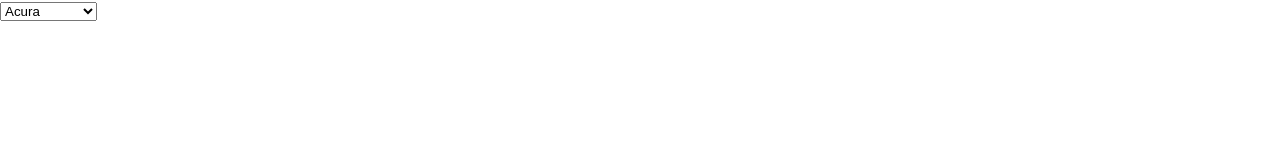
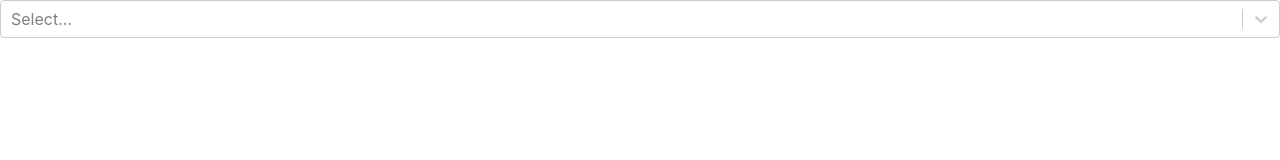
Before and after one commit to wagnerb3/Cars, a React (Create React App) app: page / in a window 1280 px wide. Shown: the top 160 px of the page. Built offline with nearby package versions, Linux system fonts and the light colour scheme.

Commit message:
Updated Select

```diff
--- a/package.json
+++ b/package.json
@@ -14,6 +14,7 @@
     "react": "^18.2.0",
     "react-dom": "^18.2.0",
     "react-scripts": "5.0.1",
+    "react-select": "^5.7.5",
     "typescript": "^4.9.5",
     "web-vitals": "^2.1.4"
   },
--- a/src/Cars.tsx
+++ b/src/Cars.tsx
@@ -1,66 +1,80 @@
+import {useState} from 'react';
+import Select from 'react-select'
+
 function Cars() {
+    const cars = {
+        "Acura": "https://1000logos.net/wp-content/uploads/2018/09/Acura-Logo.png",
+        "Alfa Romeo": "https://medias.fcacanada.ca//specs/alfaromeo/media/images/badge//current-badge_457d965994803bd415fc9735d023d1eb.png",
+        "Aston Martin": "https://1000logos.net/wp-content/uploads/2020/02/Aston-Martin-Logo.png",
+        "Audi": "https://i.pinimg.com/originals/a6/1f/36/a61f36fab622f8b33f207295b766ca1b.png",
+        "BMW": "https://cdn.freebiesupply.com/logos/large/2x/bmw-logo-png-transparent.png",
+        "Bentley": "https://pngimg.com/d/bentley_PNG43.png",
+        "Bugatti": "https://cdn.freebiesupply.com/logos/large/2x/bugatti-2-logo-png-transparent.png",
+        "Buick": "https://assets.stickpng.com/images/5ec3e43d58550c000442774a.png",
+        "Cadillac": "https://assets.stickpng.com/images/580b57fcd9996e24bc43c473.png",
+        "Chevrolet": "https://1000logos.net/wp-content/uploads/2019/12/Chevrolet-Logo-2010.png",
+        "Chrysler": "https://autoworksoftampa.com/wp-content/uploads/2022/06/7-1024x576.png",
+        "DeLorean": "https://www.carlogos.org/logo/DMC-logo-1440x900.png",
+        "Dodge": "https://upload.wikimedia.org/wikipedia/commons/thumb/b/bb/Dodge_black_logo.svg/1024px-Dodge_black_logo.svg.png",
+        "Ferrari": "https://assets.stickpng.com/images/580b585b2edbce24c47b2c52.png",
+        "Fiat": "https://cdn.freebiesupply.com/logos/large/2x/fiat-3-logo-png-transparent.png",
+        "Ford": "https://upload.wikimedia.org/wikipedia/commons/thumb/3/3e/Ford_logo_flat.svg/2560px-Ford_logo_flat.svg.png",
+        "GMC": "https://1000logos.net/wp-content/uploads/2023/03/GMC-Logo.png",
+        "Genesis": "https://1000logos.net/wp-content/uploads/2019/10/Genesis-Logo-2015.png",
+        "Honda": "https://freepngimg.com/save/36643-honda-logo/1156x942",
+        "Hummer": "https://1000logos.net/wp-content/uploads/2020/06/Hummer-Logo-1992.png",
+        "Hyundai": "https://assets.stickpng.com/images/5ec3e3d458550c0004427747.png",
+        "Infiniti": "https://pngimg.com/d/car_logo_PNG1646.png",
+        "Jaguar": "https://assets.stickpng.com/images/5ec3e38658550c0004427745.png",
+        "Jeep": "https://assets.stickpng.com/images/6128f860e3a15c00041a8e3c.png",
+        "Kia": "https://assets.stickpng.com/images/638e307b3eae41f3706b4076.png",
+        "Lamborghini": "https://assets.stickpng.com/images/580b57fcd9996e24bc43c48c.png",
+        "Land Rover": "https://assets.stickpng.com/images/580b57fcd9996e24bc43c48a.png",
+        "Lexus": "https://assets.stickpng.com/images/5ec3e36558550c0004427744.png",
+        "Lincoln": "https://www.pngall.com/wp-content/uploads/13/Lincoln-Motor-Company-Logo-PNG-Picture.png",
+        "Lotus": "https://assets.stickpng.com/images/580b57fcd9996e24bc43c48d.png",
+        "Maserati": "https://freepngimg.com/save/24485-maserati-logo-photos/3000x3000",
+        "Mazda": "https://pngimg.com/d/mazda_PNG86.png",
+        "McLaren": "https://assets.stickpng.com/images/580b57fcd9996e24bc43c492.png",
+        "Mercedes": "https://cdn.freebiesupply.com/logos/large/2x/mercedes-benz-9-logo-png-transparent.png",
+        "Mercury": "https://clipart-library.com/new_gallery/10-102555_mercury-car-brand-logo.png",
+        "Mini": "https://pngimg.com/d/mini_PNG11789.png",
+        "Mitsubishi": "https://cdn.freebiesupply.com/logos/large/2x/mitsubishi-logo-png-transparent.png",
+        "Nissan": "https://upload.wikimedia.org/wikipedia/commons/8/8c/Nissan_logo.png",
+        "Oldsmobile": "https://www.carlogos.org/logo/Oldsmobile-symbol-1996-1920x1080.png",
+        "Polestar": "https://www.carlogos.org/logo/Polestar-logo-1366x768.png",
+        "Pontiac": "https://www.carlogos.org/logo/Pontiac-symbol-640x1136.png",
+        "Porsche": "https://assets.stickpng.com/images/580b585b2edbce24c47b2cac.png",
+        "Ram": "https://cdn.freebiesupply.com/logos/large/2x/dodge-ram-logo-png-transparent.png",
+        "Rivian": "https://companieslogo.com/img/orig/RIVN-6c24fd1f.png?t=1635961984",
+        "Rolls-Royce": "https://www.carlogos.org/logo/Rolls-Royce-logo-2048x2048.png",
+        "Saab": "https://cdn.freebiesupply.com/logos/large/2x/saab-2-logo-png-transparent.png",
+        "Saturn": "https://cdn.freebiesupply.com/logos/large/2x/saturn-5-logo-png-transparent.png",
+        "Scion": "https://www.carlogos.org/logo/Scion-logo-2003-1920x1080.png",
+        "Smart": "https://www.carlogos.org/logo/Smart-symbol-1994-2048x2048.png",
+        "Subaru": "https://assets.stickpng.com/images/580b585b2edbce24c47b2cbf.png",
+        "Suzuki": "https://1000logos.net/wp-content/uploads/2021/04/Suzuki-logo.png",
+        "Tesla": "https://assets.stickpng.com/images/5ec40989195c530004f93f05.png",
+        "Toyota": "https://1000logos.net/wp-content/uploads/2021/04/Toyota-logo.png",
+        "Volkswagen": "https://cdn.freebiesupply.com/logos/large/2x/volkswagen-3-logo-png-transparent.png",
+        "Volvo": "https://pngimg.com/d/volvo_PNG64.png"
+    }
+
+    const [selected, setSelected] = useState(null);
+    let image = ""
+
+    const handleChange = (selectedOption: any) => {
+      setSelected(selectedOption);
+      console.log(`Option selected:`, selectedOption);
+    };
+
+    const options = Object.keys(cars).map(m => ({value: m, label: m}));
     return (
         <div className="Cars">
             <header className="Cars-header">
             </header>
-            <select name="Make" placeholder="Select">
-                <option value="Acura">Acura</option>
-                <option value="Alfa Romeo">Alfa Romeo</option>
-                <option value="Aston Martin">Aston Martin</option>
-                <option value="Audi">Audi</option>
-                <option value="BMW">BMW</option>
-                <option value="Bentley">Bentley</option>
-                <option value="Bugatti">Bugatti</option>
-                <option value="Buick">Buick</option>
-                <option value="Cadillac">Cadillac</option>
-                <option value="Chevrolet">Chevrolet</option>
-                <option value="Chrysler">Chrysler</option>
-                <option value="DeLorean">DeLorean</option>
-                <option value="Dodge">Dodge</option>
-                <option value="Ferrari">Ferrari</option>
-                <option value="Fiat">Fiat</option>
-                <option value="Ford">Ford</option>
-                <option value="GMC">GMC</option>
-                <option value="Genesis">Genesis</option>
-                <option value="Honda">Honda</option>
-                <option value="Hummer">Hummer</option>
-                <option value="Hyundai">Hyundai</option>
-                <option value="Infinit">Infinit</option>
-                <option value="Jaguar">Jaguar</option>
-                <option value="Jeep">Jeep</option>
-                <option value="Kia">Kia</option>
-                <option value="Lamborghini">Lamborghini</option>
-                <option value="Land Rover">Rover</option>
-                <option value="Lexus">Lexus</option>
-                <option value="Lincoln">Lincoln</option>
-                <option value="Lotus">Lotus</option>
-                <option value="Maserati">Maserati</option>
-                <option value="Mazda">Mazda</option>
-                <option value="McLaren">McLaren</option>
-                <option value="Mercedes">Mercedes</option>
-                <option value="Mercury">Mercury</option>
-                <option value="Mini">Mini</option>
-                <option value="Mitsubishi">Mitsubishi</option>
-                <option value="Nissan">Nissan</option>
-                <option value="Oldsmobile">Oldsmobile</option>
-                <option value="Polestar">Polestar</option>
-                <option value="Pontiac">Pontiac</option>
-                <option value="Porsche">Porsche</option>
-                <option value="Plymouth">Plymouth</option>
-                <option value="Ram">Ram</option>
-                <option value="Rivian">Rivian</option>
-                <option value="Rolls-Royce">Rolls-Royce</option>
-                <option value="Saab">Saab</option>
-                <option value="Saturn">Saturn</option>
-                <option value="Scion">Scion</option>
-                <option value="Smart">Smart</option>
-                <option value="Subaru">Subaru</option>
-                <option value="Suzuki">Suzuki</option>
-                <option value="Tesla">Tesla</option>
-                <option value="Toyota">Toyota</option>
-                <option value="Volkswagen">Volkswagen</option>
-                <option value="Volvo">Volvo</option>
-            </select>
+            <Select options={options} onChange={handleChange}/>
+            <img src={image}></img>
         </div>
     );
 }
```
Also changed, not shown: 1 other file (tests, documents, lock files or other folders).
